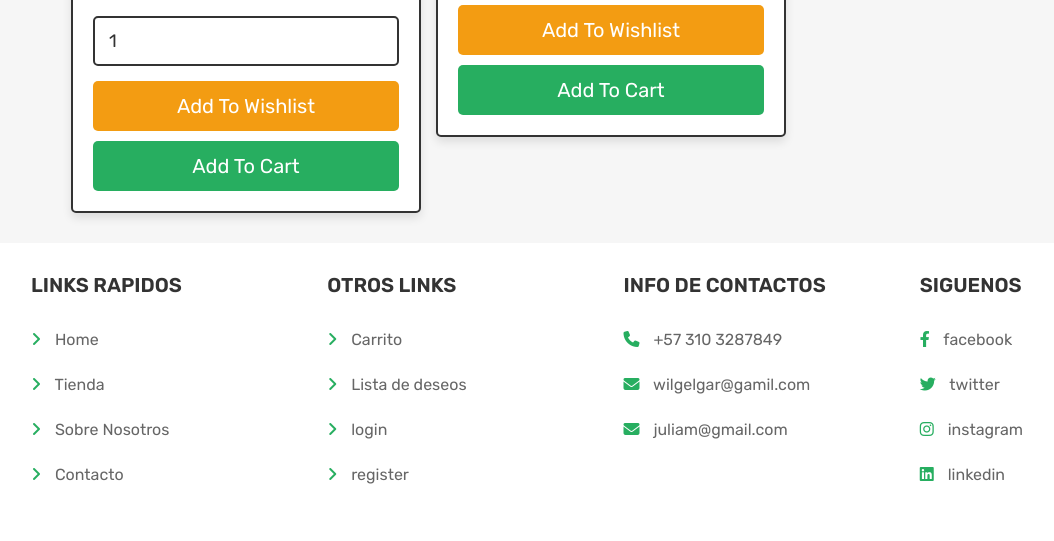
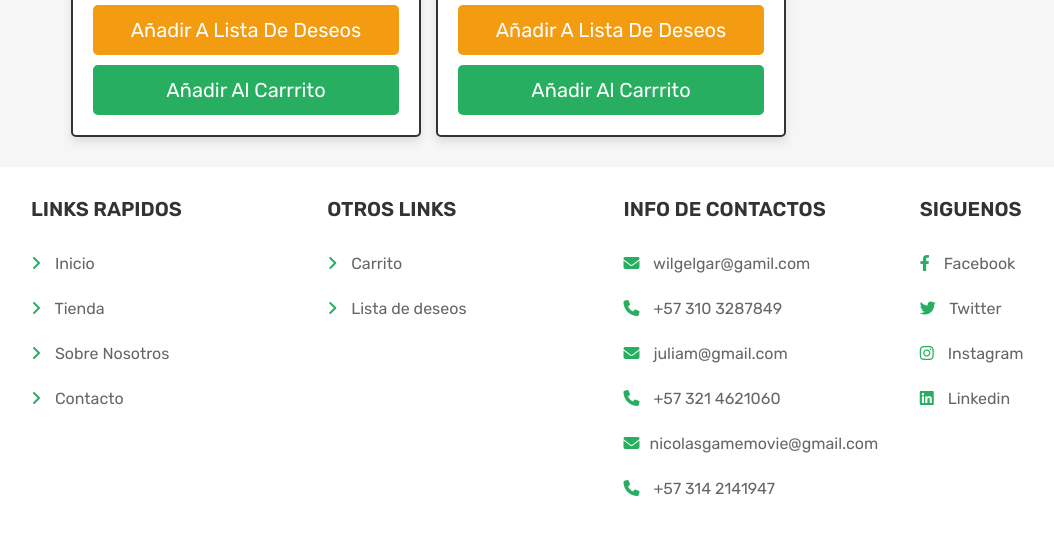
Before and after one commit to JuliamG25/cliente-servidor, a PHP site: page /home.php in a window 1280 px wide. Shown: the part 2136-2677 px from the top of the page, without its empty margins (29-1083 px from the left). Before the commit the page ends 2620 px from the top, so only its background shows below. Run offline with PHP 8.4, Linux system fonts and the light colour scheme; a user stored in the database is signed in; data comes from the database, SQL or seed files in the repository; data that the repository does not hold is empty; some libraries are stand-ins or nearby versions.

Commit message:
refactor: :art: Refactorización en en el diseño

```diff
--- a/about.php
+++ b/about.php
@@ -38,7 +38,7 @@
       <div class="box">
          <img src="images/about-img-1.png" alt="">
          <h3>¿Por que nosotros?</h3>
-         <p>Quien te hizo daño</p>
+         <p>Somos la mejor opción</p>
          <a href="contact.php" class="btn">Contactanos</a>
       </div>
 
--- a/admin_header.php
+++ b/admin_header.php
@@ -20,7 +20,7 @@
       <a href="admin_page.php" class="logo">Panel de<span>Admin</span></a>
 
       <nav class="navbar">
-         <a href="admin_page.php">Home</a>
+         <a href="admin_page.php">Inicio</a>
          <a href="admin_products.php">Productos</a>
          <a href="admin_orders.php">Ordenes</a>
          <a href="admin_users.php">Usuarios</a>
--- a/admin_page.php
+++ b/admin_page.php
@@ -47,7 +47,7 @@
          };
       ?>
       <h3>$<?= $total_pendings; ?></h3>
-      <p>Ordenes Pendientas</p>
+      <p>Ordenes Pendientes</p>
       <a href="admin_orders.php" class="btn">Ver Ordenes</a>
       </div>
 
--- a/admin_products.php
+++ b/admin_products.php
@@ -136,7 +136,7 @@
       <div class="cat"><?= $fetch_products['category']; ?></div>
       <div class="details"><?= $fetch_products['details']; ?></div>
       <div class="flex-btn">
-         <a href="admin_update_product.php?update=<?= $fetch_products['id']; ?>" class="option-btn">actualizar</a>
+         <a href="admin_update_product.php?update=<?= $fetch_products['id']; ?>" class="option-btn">Actualizar</a>
          <a href="admin_products.php?delete=<?= $fetch_products['id']; ?>" class="delete-btn" onclick="return confirm('¿Borrar este producto?');">borrar</a>
       </div>
    </div>
--- a/admin_update_product.php
+++ b/admin_update_product.php
@@ -75,7 +75,7 @@
 
 <section class="update-product">
 
-   <h1 class="title">update product</h1>
+   <h1 class="title">Actualizar producto</h1>
 
    <?php
       $update_id = $_GET['update'];
@@ -100,7 +100,7 @@
       <textarea name="details" required placeholder="enter product details" class="box" cols="30" rows="10"><?= $fetch_products['details']; ?></textarea>
       <input type="file" name="image" class="box" accept="image/jpg, image/jpeg, image/png">
       <div class="flex-btn">
-         <input type="submit" class="btn" value="update product" name="update_product">
+         <input type="submit" class="btn" value="Actualizar" name="update_product">
          <a href="admin_products.php" class="option-btn">Volver</a>
       </div>
    </form>
--- a/cart.php
+++ b/cart.php
@@ -92,7 +92,7 @@
       <p>Total: <span>$<?= $grand_total; ?></span></p>
       <a href="shop.php" class="option-btn">Sigue comprando</a>
       <a href="cart.php?delete_all" class="delete-btn <?= ($grand_total > 1)?'':'disabled'; ?>">Borrar todo</a>
-      <a href="checkout.php" class="btn <?= ($grand_total > 1)?'':'disabled'; ?>">pasar por la caja</a>
+      <a href="checkout.php" class="btn <?= ($grand_total > 1)?'':'disabled'; ?>">Realizar el pago</a>
    </div>
 
 </section>
--- a/category.php
+++ b/category.php
@@ -124,7 +124,7 @@
    <?php
          }
       }else{
-         echo '<p class="empty">no products available!</p>';
+         echo '<p class="empty">No hay productos disponibles!</p>';
       }
    ?>
 
--- a/checkout.php
+++ b/checkout.php
@@ -64,7 +64,7 @@
    <meta charset="UTF-8">
    <meta http-equiv="X-UA-Compatible" content="IE=edge">
    <meta name="viewport" content="width=device-width, initial-scale=1.0">
-   <title>checkout</title>
+   <title>Pedido</title>
 
    <!-- font awesome cdn link  -->
    <link rel="stylesheet" href="https://cdnjs.cloudflare.com/ajax/libs/font-awesome/6.1.1/css/all.min.css">
--- a/contact.php
+++ b/contact.php
@@ -25,13 +25,13 @@
    $select_message->execute([$name, $email, $number, $msg]);
 
    if($select_message->rowCount() > 0){
-      $message[] = 'already sent message!';
+      $message[] = 'Mensaje ya enviado!';
    }else{
 
       $insert_message = $conn->prepare("INSERT INTO `message`(user_id, name, email, number, message) VALUES(?,?,?,?,?)");
       $insert_message->execute([$user_id, $name, $email, $number, $msg]);
 
-      $message[] = 'sent message successfully!';
+      $message[] = 'Mensaje enviado con éxito!';
 
    }
 
--- a/footer.php
+++ b/footer.php
@@ -4,7 +4,7 @@
 
       <div class="box">
          <h3>Links Rapidos</h3>
-         <a href="home.php"> <i class="fas fa-angle-right"></i> Home</a>
+         <a href="home.php"> <i class="fas fa-angle-right"></i> Inicio</a>
          <a href="shop.php"> <i class="fas fa-angle-right"></i> Tienda</a>
          <a href="about.php"> <i class="fas fa-angle-right"></i> Sobre Nosotros</a>
          <a href="contact.php"> <i class="fas fa-angle-right"></i> Contacto</a>
@@ -14,23 +14,24 @@
          <h3>Otros Links</h3>
          <a href="cart.php"> <i class="fas fa-angle-right"></i> Carrito</a>
          <a href="wishlist.php"> <i class="fas fa-angle-right"></i> Lista de deseos</a>
-         <a href="login.php"> <i class="fas fa-angle-right"></i> login</a>
-         <a href="register.php"> <i class="fas fa-angle-right"></i> register</a>
       </div>
 
       <div class="box">
          <h3>Info De Contactos</h3>
+         <p> <i class="fas fa-envelope"></i> wilgelgar@gamil.com</p>
          <p> <i class="fas fa-phone"></i> +57 310 3287849 </p>
-         <p> <i class="fas fa-envelope"></i> wilgelgar@gamil.com</p>
          <p> <i class="fas fa-envelope"></i> juliam@gmail.com</p>
+         <p> <i class="fas fa-phone"></i> +57 321 4621060</p>
+         <p> <i class="fas fa-envelope"></i>nicolasgamemovie@gmail.com</p>
+         <p> <i class="fas fa-phone"></i> +57 314 2141947</p>
       </div>
 
       <div class="box">
          <h3>Siguenos</h3>
-         <a href="https://www.facebook.com/wilson.saavedra.927"> <i class="fab fa-facebook-f"></i> facebook </a>
-         <a href="https://twitter.com/BlackShadoww13"> <i class="fab fa-twitter"></i> twitter </a>
-         <a href="https://www.instagram.com/w.i.s.o.n/"> <i class="fab fa-instagram"></i> instagram </a>
-         <a href="#"> <i class="fab fa-linkedin"></i> linkedin </a>
+         <a href="#"> <i class="fab fa-facebook-f"></i> Facebook </a>
+         <a href="#"> <i class="fab fa-twitter"></i> Twitter </a>
+         <a href="#"> <i class="fab fa-instagram"></i> Instagram </a>
+         <a href="#"> <i class="fab fa-linkedin"></i> Linkedin </a>
       </div>
 
    </section>
--- a/header.php
+++ b/header.php
@@ -20,7 +20,7 @@
       <a href="home.php" class="logo">JW Restaurant<span>.</span></a>
 
       <nav class="navbar">
-         <a href="home.php">Home</a>
+         <a href="home.php">Inicio</a>
          <a href="shop.php">Tienda</a>
          <a href="orders.php">Ordenes</a>
          <a href="about.php">Sobre Nosotros</a>
--- a/home.php
+++ b/home.php
@@ -111,35 +111,35 @@
 
 <section class="home-category">
 
-   <h1 class="title">Tiendas</h1>
+   <h1 class="title">Franquicias</h1>
 
    <div class="box-container">
 
       <div class="box">
          <img src="images/cat-1.jpg" alt="">
+         <p>Lo mejor de</p>
          <h3>McDonald</h3>
-         <p>a.</p>
          <a href="category.php?category=fruits" class="btn">McDonald</a>
       </div>
 
       <div class="box">
          <img src="images\Kfc.png" alt="">
+         <p>Lo mejor de</p>
          <h3>Kfc</h3>
-         <p>a.</p>
          <a href="category.php?category=meat" class="btn">Kfc</a>
       </div>
 
       <div class="box">
          <img src="images/presto.jpg" alt="">
+         <p>Lo mejor de</p>
          <h3>Presto</h3>
-         <p>a.</p>
          <a href="category.php?category=vegitables" class="btn">Presto</a>
       </div>
 
       <div class="box">
          <img src="images/juan valdez.png" alt="">
+         <p>Lo mejor de</p>
          <h3>Juan Valdez</h3>
-         <p>a.</p>
          <a href="category.php?category=fish" class="btn">Juan Valdez</a>
       </div>
 
@@ -154,7 +154,7 @@
    <div class="box-container">
 
    <?php
-      $select_products = $conn->prepare("SELECT * FROM `products` LIMIT 6");
+      $select_products = $conn->prepare("SELECT * FROM `products` LIMIT 10");
       $select_products->execute();
       if($select_products->rowCount() > 0){
          while($fetch_products = $select_products->fetch(PDO::FETCH_ASSOC)){
@@ -169,8 +169,8 @@
       <input type="hidden" name="p_price" value="<?= $fetch_products['price']; ?>">
       <input type="hidden" name="p_image" value="<?= $fetch_products['image']; ?>">
       <input type="number" min="1" value="1" name="p_qty" class="qty">
-      <input type="submit" value="add to wishlist" class="option-btn" name="add_to_wishlist">
-      <input type="submit" value="add to cart" class="btn" name="add_to_cart">
+      <input type="submit" value="Añadir a lista de deseos" class="option-btn" name="add_to_wishlist">
+      <input type="submit" value="Añadir al carrrito" class="btn" name="add_to_cart">
    </form>
    <?php
       }
--- a/login.php
+++ b/login.php
@@ -80,7 +80,7 @@
             <h3>únete Ahora</h3>
             <input type="email" name="email" class="box" placeholder="Email" required>
             <input type="password" name="pass" class="box" placeholder="Contraseña" required>
-            <input type="submit" value="login now" class="btn" name="submit">
+            <input type="submit" value="Ingresar" class="btn" name="submit">
             <p style="font-size:1.5rem;margin-top:1rem">Si no tienes una cuenta<span><a href="register.php">¡Clip aquí!</a></span></p>
          </form>
 
--- a/orders.php
+++ b/orders.php
@@ -33,7 +33,7 @@
 
 <section class="placed-orders">
 
-   <h1 class="title">PEDIDOS</h1>
+   <h1 class="title">Historial de pedidos</h1>
 
    <div class="box-container">
 
--- a/search_page.php
+++ b/search_page.php
@@ -98,7 +98,7 @@
 <section class="search-form">
 
    <form action="" method="POST">
-      <input type="text" class="box" name="search_box" placeholder="Buscar Productos...">
+      <input type="text" class="box" name="search_box" placeholder="Nombre del producto...">
       <input type="submit" name="search_btn" value="Buscar" class="btn">
    </form>
 
```
Also changed, not shown: admin_contacts.php (+5 -5 lines), admin_orders.php (+9 -9 lines), uploaded_img/DC_201906_1212_MediumIcedCoffee_Glass_A1_832x472_nutrition-calculator-tile.jpg (deleted), uploaded_img/WhatsApp Image 2024-02-23 at 7.12.07 PM.jpeg (added).
